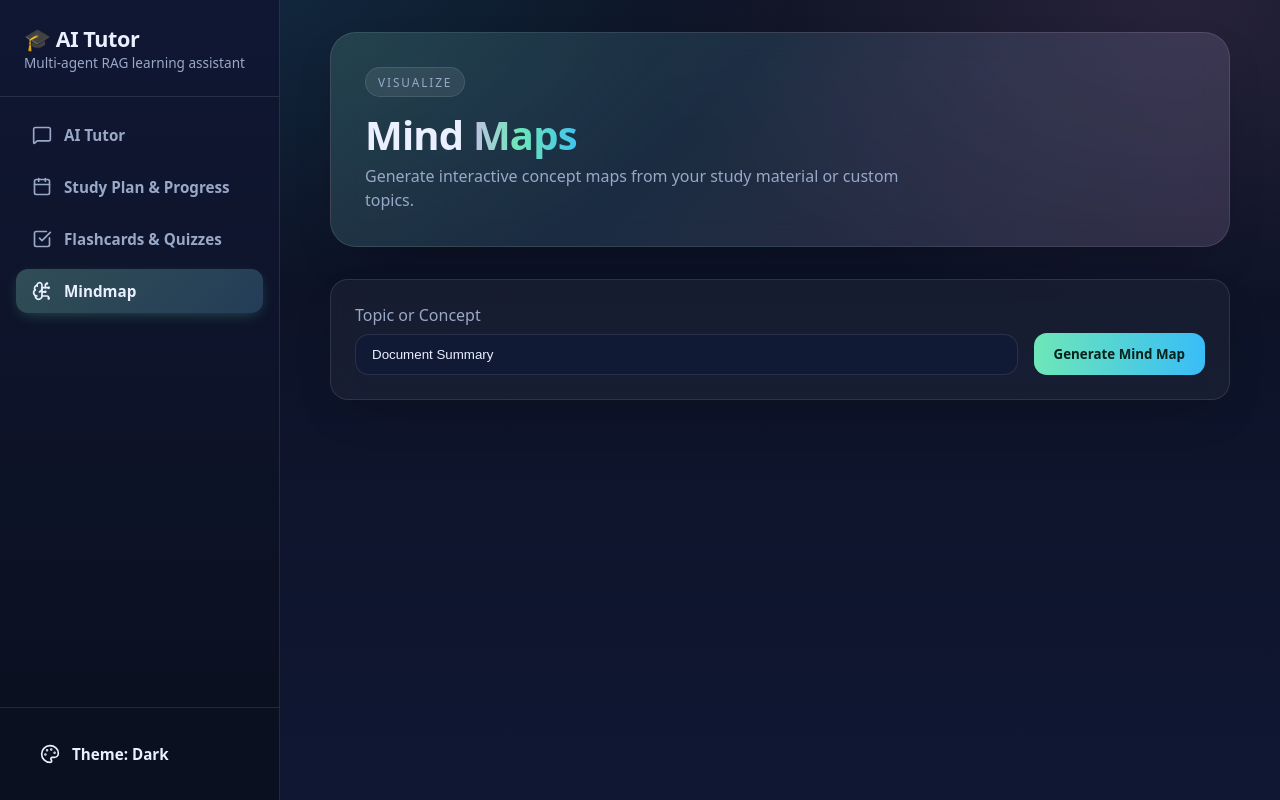
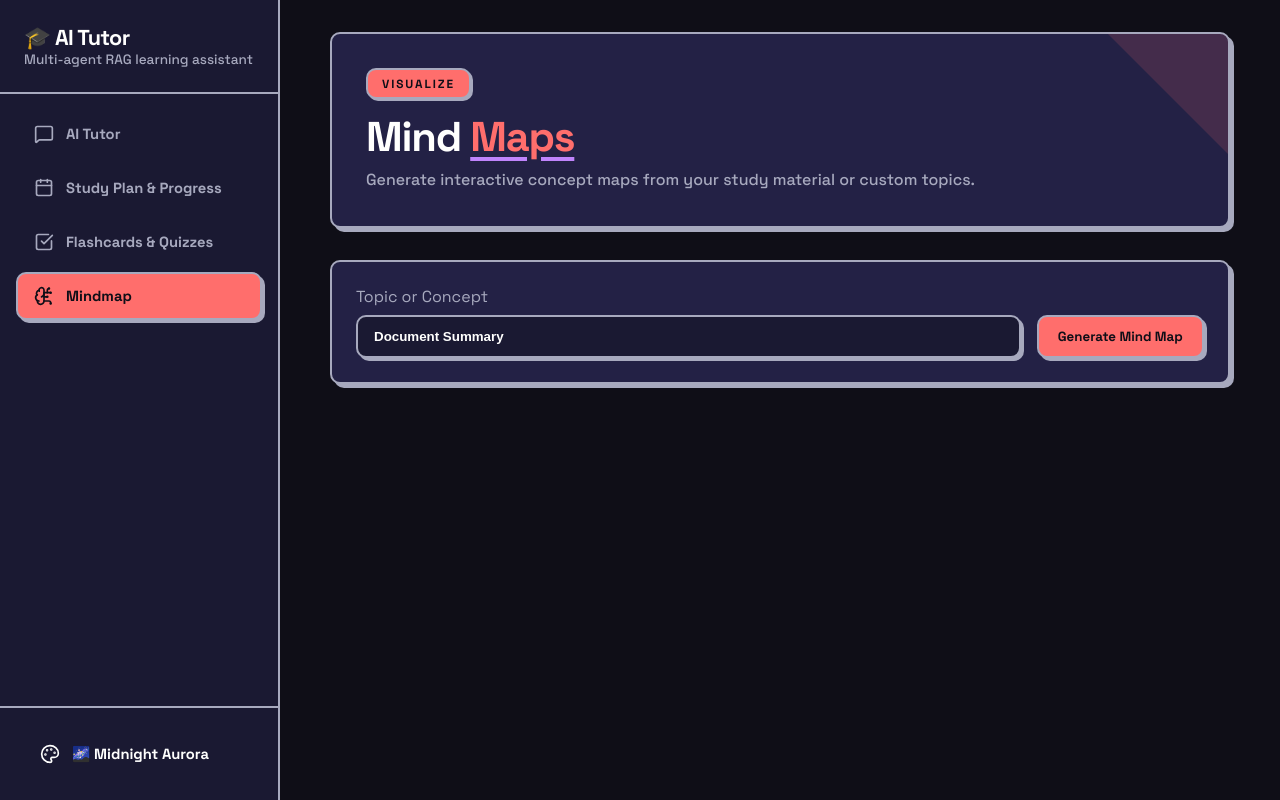
Before and after one commit to Archanadl/AI-Tutor-Agent, a React (Vite) app in the folder frontend/: page /mindmap in a window 1280 px wide. Built offline with nearby package versions, Linux system fonts and the light colour scheme.

Commit message:
feat: implement comic style design system with expanded theme support and CSS variables

```diff
--- a/frontend/index.html
+++ b/frontend/index.html
@@ -4,7 +4,10 @@
     <meta charset="UTF-8" />
     <link rel="icon" type="image/svg+xml" href="/favicon.svg" />
     <meta name="viewport" content="width=device-width, initial-scale=1.0" />
-    <title>frontend</title>
+    <link rel="preconnect" href="https://fonts.googleapis.com" />
+    <link rel="preconnect" href="https://fonts.gstatic.com" crossorigin />
+    <link href="https://fonts.googleapis.com/css2?family=Space+Grotesk:wght@400;500;600;700;800&family=Manrope:wght@400;500;600;700;800&display=swap" rel="stylesheet" />
+    <title>AI Tutor — CRAG Learning Assistant</title>
   </head>
   <body>
     <div id="root"></div>
--- a/frontend/src/App.tsx
+++ b/frontend/src/App.tsx
@@ -12,8 +12,17 @@ import { FlashcardsView } from './components/flashcards/FlashcardsView';
 import { MindmapView } from './components/mindmap/MindmapView';
 
 function App() {
-  const [theme, setTheme] = useState<'dark' | 'light' | 'solar-flare'>(
-    (localStorage.getItem('app-theme') as any) || 'dark'
+  type Theme = 'midnight-aurora' | 'forest-deep' | 'solar-flare' | 'light-frost';
+  const themes: Theme[] = ['midnight-aurora', 'forest-deep', 'solar-flare', 'light-frost'];
+  const themeLabels: Record<Theme, string> = {
+    'midnight-aurora': '🌌 Midnight Aurora',
+    'forest-deep': '🌲 Forest Deep',
+    'solar-flare': '🔥 Solar Flare',
+    'light-frost': '❄️ Light Frost',
+  };
+
+  const [theme, setTheme] = useState<Theme>(
+    (localStorage.getItem('app-theme') as Theme) || 'midnight-aurora'
   );
 
   useEffect(() => {
@@ -22,9 +31,8 @@ function App() {
   }, [theme]);
 
   const cycleTheme = () => {
-    if (theme === 'dark') setTheme('light');
-    else if (theme === 'light') setTheme('solar-flare');
-    else setTheme('dark');
+    const idx = themes.indexOf(theme);
+    setTheme(themes[(idx + 1) % themes.length]);
   };
 
   return (
@@ -56,10 +64,10 @@ function App() {
             </NavLink>
           </div>
 
-          <div className="sidebar-header" style={{ borderBottom: 'none', borderTop: '1px solid var(--border)' }}>
+          <div className="sidebar-header" style={{ borderBottom: 'none', borderTop: 'var(--border)' }}>
             <button onClick={cycleTheme} className="nav-item" style={{ width: '100%', background: 'transparent', border: 'none', textAlign: 'left', cursor: 'pointer', color: 'inherit' }}>
               <Palette size={20} />
-              Theme: {theme === 'dark' ? 'Dark' : theme === 'light' ? 'Light' : 'Solar Flare'}
+              {themeLabels[theme]}
             </button>
           </div>
         </aside>
--- a/frontend/src/components/flashcards/FlashcardsView.tsx
+++ b/frontend/src/components/flashcards/FlashcardsView.tsx
@@ -114,28 +114,28 @@ const FlashcardsComponent = () => {
             {/* Front */}
             <div style={{
               position: 'absolute', width: '100%', height: '100%', backfaceVisibility: 'hidden',
-              background: 'linear-gradient(160deg, color-mix(in srgb, var(--primary) 10%, var(--surface)), var(--surface) 60%)',
-              border: '1px solid var(--border)', borderRadius: '24px', display: 'flex', flexDirection: 'column',
+              background: 'var(--surface)',
+              border: 'var(--border)', borderRadius: 'var(--radius)', display: 'flex', flexDirection: 'column',
               alignItems: 'center', justifyContent: 'center', padding: '32px', textAlign: 'center',
-              boxShadow: '0 12px 40px -18px rgba(0,0,0,0.25)'
+              boxShadow: 'var(--shadow)'
             }}>
-              <div style={{ fontSize: '2.5rem', marginBottom: '16px', opacity: 0.7 }}>❓</div>
-              <div style={{ fontSize: '0.7rem', letterSpacing: '0.14em', textTransform: 'uppercase', color: 'var(--muted)', marginBottom: '12px' }}>Question</div>
-              <div style={{ fontFamily: "'Sora', sans-serif", fontSize: '1.2rem', fontWeight: 600 }}>{cards[currentIdx].front}</div>
+              <div style={{ fontSize: '2.5rem', marginBottom: '16px' }}>❓</div>
+              <div style={{ fontSize: '0.74rem', letterSpacing: '0.14em', textTransform: 'uppercase', color: 'var(--muted)', marginBottom: '12px', fontWeight: 800 }}>Question</div>
+              <div style={{ fontFamily: "'Space Grotesk', sans-serif", fontSize: '1.2rem', fontWeight: 700 }}>{cards[currentIdx].front}</div>
             </div>
 
             {/* Back */}
             <div style={{
               position: 'absolute', width: '100%', height: '100%', backfaceVisibility: 'hidden',
-              background: 'linear-gradient(160deg, color-mix(in srgb, var(--primary-2) 12%, var(--surface)), var(--surface) 60%)',
-              border: '1px solid var(--border)', borderRadius: '24px', display: 'flex', flexDirection: 'column',
+              background: 'var(--surface-strong)',
+              border: 'var(--border)', borderRadius: 'var(--radius)', display: 'flex', flexDirection: 'column',
               alignItems: 'center', justifyContent: 'center', padding: '32px', textAlign: 'center',
-              boxShadow: '0 12px 40px -18px rgba(0,0,0,0.25)',
+              boxShadow: 'var(--shadow)',
               transform: 'rotateY(180deg)'
             }}>
-              <div style={{ fontSize: '2.5rem', marginBottom: '16px', opacity: 0.7 }}>💡</div>
-              <div style={{ fontSize: '0.7rem', letterSpacing: '0.14em', textTransform: 'uppercase', color: 'var(--muted)', marginBottom: '12px' }}>Answer</div>
-              <div style={{ fontFamily: "'Sora', sans-serif", fontSize: '1.15rem', fontWeight: 500 }}>{cards[currentIdx].back}</div>
+              <div style={{ fontSize: '2.5rem', marginBottom: '16px' }}>💡</div>
+              <div style={{ fontSize: '0.74rem', letterSpacing: '0.14em', textTransform: 'uppercase', color: 'var(--muted)', marginBottom: '12px', fontWeight: 800 }}>Answer</div>
+              <div style={{ fontFamily: "'Space Grotesk', sans-serif", fontSize: '1.15rem', fontWeight: 600 }}>{cards[currentIdx].back}</div>
             </div>
           </div>
         </div>
@@ -298,12 +298,12 @@ const QuizComponent = () => {
                 const isCorrect = isSubmitted && opt === item.answer;
                 const isWrong = isSubmitted && isSelected && opt !== item.answer;
 
-                let borderColor = 'var(--border)';
+                let borderColor = 'var(--border-color)';
                 let bg = 'var(--surface)';
 
                 if (isSelected) { borderColor = 'var(--primary)'; bg = 'var(--surface-strong)'; }
-                if (isCorrect) { borderColor = 'var(--primary)'; bg = 'color-mix(in srgb, var(--primary) 20%, var(--surface))'; }
-                if (isWrong) { borderColor = 'var(--danger)'; bg = 'color-mix(in srgb, var(--danger) 20%, var(--surface))'; }
+                if (isCorrect) { borderColor = 'var(--primary)'; bg = 'var(--surface-strong)'; }
+                if (isWrong) { borderColor = 'var(--danger)'; bg = 'var(--surface)'; }
 
                 return (
                   <button
@@ -312,7 +312,7 @@ const QuizComponent = () => {
                     style={{
                       textAlign: 'left',
                       cursor: isSubmitted ? 'default' : 'pointer',
-                      border: `1px solid ${borderColor}`,
+                      border: `var(--border-width) solid ${borderColor}`,
                       background: bg,
                       padding: '1rem'
                     }}
@@ -324,7 +324,7 @@ const QuizComponent = () => {
               })}
             </div>
             {isSubmitted && (
-              <div style={{ marginTop: '1rem', padding: '1rem', background: 'var(--surface-strong)', borderRadius: '12px', borderLeft: '4px solid var(--primary-2)' }}>
+              <div style={{ marginTop: '1rem', padding: '1rem', background: 'var(--surface-strong)', borderRadius: 'var(--radius)', border: 'var(--border)', borderLeft: '4px solid var(--primary-2)' }}>
                 <p style={{ color: 'var(--muted)', fontSize: '0.9rem' }}>{item.why}</p>
               </div>
             )}
--- a/frontend/src/components/studyplan/StudyPlanView.tsx
+++ b/frontend/src/components/studyplan/StudyPlanView.tsx
@@ -148,7 +148,7 @@ const StudyPlanComponent = () => {
                     <h4 style={{ marginBottom: '4px' }}>Session {session.session}</h4>
                     <span style={{
                       fontSize: '0.75rem', padding: '2px 8px', borderRadius: '99px',
-                      background: isCompleted ? 'color-mix(in srgb, var(--primary) 20%, transparent)' : 'var(--surface-strong)',
+                      background: isCompleted ? 'var(--surface-strong)' : 'var(--surface)',
                       color: isCompleted ? 'var(--primary)' : 'var(--muted)'
                     }}>
                       {session.status.replace('_', ' ').toUpperCase()}
--- a/frontend/src/index.css
+++ b/frontend/src/index.css
@@ -1,61 +1,121 @@
+/* ============================================================
+   NEOBRUTALIST DESIGN SYSTEM — AI Tutor
+   ============================================================
+   Hard borders · Offset shadows · Flat solid colors · Bold type
+   ============================================================ */
+
+/* ---------- Theme: Midnight Aurora (default) ---------- */
 :root {
-  --bg: #0b1020;
-  --bg-soft: #101733;
-  --surface: rgba(255, 255, 255, 0.045);
-  --surface-strong: rgba(255, 255, 255, 0.08);
-  --border: rgba(255, 255, 255, 0.10);
-  --text: #eaf0ff;
-  --muted: #9aa8c7;
+  --bg: #0f0e17;
+  --bg-soft: #1a1932;
+  --surface: #232145;
+  --surface-strong: #2d2a5e;
+  --border-color: #a7a9be;
+  --text: #fffffe;
+  --muted: #a7a9be;
 
-  --primary: #6ee7b7;
-  --primary-2: #38bdf8;
-  --accent: #f0abfc;
+  --primary: #ff6e6c;
+  --primary-2: #67e8f9;
+  --accent: #c084fc;
 
   --warn: #fbbf24;
-  --danger: #fb7185;
+  --danger: #ff6e6c;
 
-  --input-bg: #111a35;
-  --input-text: #eaf0ff;
-  --placeholder: #8492b5;
+  --input-bg: #1a1932;
+  --input-text: #fffffe;
+  --placeholder: #6b6991;
 
-  --radius: 18px;
-  --shadow: 0 18px 50px -22px rgba(0, 0, 0, 0.35);
-  --btn-text: #04211a;
+  --border-width: 2.5px;
+  --border: var(--border-width) solid var(--border-color);
+  --radius: 10px;
+  --shadow: 4px 4px 0 var(--border-color);
+  --shadow-hover: 6px 6px 0 var(--primary);
+  --btn-text: #0f0e17;
 }
 
-[data-theme="light"] {
-  --bg: #f8fafc;
-  --bg-soft: #e2e8f0;
-  --surface: rgba(0, 0, 0, 0.03);
-  --surface-strong: rgba(0, 0, 0, 0.08);
-  --border: rgba(0, 0, 0, 0.1);
-  --text: #0f172a;
-  --muted: #64748b;
-  --primary: #10b981;
-  --primary-2: #0ea5e9;
-  --accent: #d946ef;
+/* ---------- Theme: Forest Deep ---------- */
+[data-theme="forest-deep"] {
+  --bg: #0b1a0f;
+  --bg-soft: #122118;
+  --surface: #1a3322;
+  --surface-strong: #22442d;
+  --border-color: #7ec89b;
+  --text: #e8f5e9;
+  --muted: #81c784;
+
+  --primary: #ccff00;
+  --primary-2: #d9ff4d;
+  --accent: #26a69a;
+
+  --warn: #ffee58;
+  --danger: #ef5350;
+
+  --input-bg: #122118;
+  --input-text: #e8f5e9;
+  --placeholder: #4a7c5a;
+
+  --border-color: #ccff00;
+  --shadow: 4px 4px 0 #99cc00;
+  --shadow-hover: 6px 6px 0 #d9ff4d;
+  --btn-text: #0b1a0f;
+}
+
+/* ---------- Theme: Solar Flare ---------- */
+[data-theme="solar-flare"] {
+  --bg: #1c110a;
+  --bg-soft: #2e1c12;
+  --surface: #3e2a1a;
+  --surface-strong: #503922;
+  --border-color: #d4a373;
+  --text: #fff1e0;
+  --muted: #d4a373;
+
+  --primary: #f46036;
+  --primary-2: #f4a261;
+  --accent: #e76f51;
+
+  --warn: #f4a261;
+  --danger: #e63946;
+
+  --input-bg: #2e1c12;
+  --input-text: #fff1e0;
+  --placeholder: #8a6e55;
+
+  --shadow: 4px 4px 0 #b87333;
+  --shadow-hover: 6px 6px 0 #f46036;
+  --btn-text: #1c110a;
+}
+
+/* ---------- Theme: Light Frost ---------- */
+[data-theme="light-frost"] {
+  --bg: #f2f0ef;
+  --bg-soft: #e6e3e1;
+  --surface: #ffffff;
+  --surface-strong: #e0ddd9;
+  --border-color: #222222;
+  --text: #1a1a1a;
+  --muted: #5c5c5c;
+
+  --primary: #3d5af1;
+  --primary-2: #22d1ee;
+  --accent: #7c3aed;
+
+  --warn: #f59e0b;
+  --danger: #ef4444;
+
   --input-bg: #ffffff;
-  --input-text: #0f172a;
-  --placeholder: #94a3b8;
+  --input-text: #1a1a1a;
+  --placeholder: #9ca3af;
+
+  --border-color: #1a1a1a;
+  --shadow: 4px 4px 0 #1a1a1a;
+  --shadow-hover: 6px 6px 0 #3d5af1;
   --btn-text: #ffffff;
 }
 
-[data-theme="solar-flare"] {
-  --bg: #2e1c14;
-  --bg-soft: #462a1e;
-  --surface: rgba(255, 180, 120, 0.05);
-  --surface-strong: rgba(255, 180, 120, 0.12);
-  --border: rgba(255, 180, 120, 0.2);
-  --text: #ffecd6;
-  --muted: #d4a373;
-  --primary: #f46036;
-  --primary-2: #f4a261;
-  --accent: #e76f51;
-  --input-bg: #1f110c;
-  --input-text: #ffecd6;
-  --placeholder: #9e8470;
-  --btn-text: #1f110c;
-}
+/* ============================================================
+   RESET & BASE
+   ============================================================ */
 
 * {
   box-sizing: border-box;
@@ -64,27 +124,30 @@
 }
 
 body {
-  font-family: 'Manrope', system-ui, -apple-system, sans-serif;
-  background:
-    radial-gradient(1100px 620px at 12% -10%, color-mix(in srgb, var(--primary-2) 18%, transparent), transparent 60%),
-    radial-gradient(900px 520px at 92% 0%, color-mix(in srgb, var(--accent) 12%, transparent), transparent 60%),
-    linear-gradient(180deg, var(--bg) 0%, var(--bg-soft) 100%);
+  font-family: 'Space Grotesk', 'Manrope', system-ui, -apple-system, sans-serif;
+  background: var(--bg);
   color: var(--text);
   min-height: 100vh;
-  background-attachment: fixed;
 }
 
 h1, h2, h3, h4, h5, h6 {
-  font-family: 'Sora', system-ui, sans-serif;
-  letter-spacing: -0.02em;
+  font-family: 'Space Grotesk', 'Sora', system-ui, sans-serif;
+  letter-spacing: -0.03em;
   color: var(--text);
+  font-weight: 800;
 }
 
-h1 { font-weight: 700; }
+h1 { font-weight: 800; }
 
 a {
   color: var(--primary-2);
   text-decoration: none;
+  font-weight: 600;
+}
+a:hover {
+  text-decoration: underline;
+  text-decoration-thickness: 2px;
+  text-underline-offset: 3px;
 }
 
 button {
@@ -92,24 +155,28 @@ button {
   font-family: inherit;
 }
 
-/* App Layout */
+/* ============================================================
+   APP LAYOUT
+   ============================================================ */
+
 .app-container {
   display: flex;
   height: 100vh;
   overflow: hidden;
 }
 
+/* ---------- Sidebar ---------- */
 .sidebar {
   width: 280px;
-  background: linear-gradient(180deg, var(--bg-soft), var(--bg) 92%);
-  border-right: 1px solid var(--border);
+  background: var(--bg-soft);
+  border-right: var(--border);
   display: flex;
   flex-direction: column;
 }
 
 .sidebar-header {
   padding: 1.5rem;
-  border-bottom: 1px solid var(--border);
+  border-bottom: var(--border);
 }
 
 .sidebar-header h1 {
@@ -120,13 +187,14 @@ button {
 .sidebar-header p {
   color: var(--muted);
   font-size: 0.85rem;
+  font-weight: 500;
 }
 
 .nav-links {
   display: flex;
   flex-direction: column;
   padding: 1rem;
-  gap: 0.5rem;
+  gap: 6px;
   flex: 1;
 }
 
@@ -135,52 +203,80 @@ button {
   align-items: center;
   gap: 12px;
   padding: 12px 16px;
-  border-radius: 12px;
+  border-radius: var(--radius);
+  border: var(--border-width) solid transparent;
   color: var(--muted);
-  font-weight: 600;
-  font-size: 0.95rem;
-  transition: all 0.2s;
+  font-weight: 700;
+  font-size: 0.92rem;
+  transition: all 0.15s ease;
 }
 
 .nav-item:hover {
   background: var(--surface);
   color: var(--text);
+  border-color: var(--border-color);
 }
 
 .nav-item.active {
-  background: linear-gradient(135deg, color-mix(in srgb, var(--primary) 20%, var(--surface-strong)), color-mix(in srgb, var(--primary-2) 15%, var(--surface-strong)));
-  color: var(--text);
-  box-shadow: 0 4px 16px -6px color-mix(in srgb, var(--primary) 40%, transparent);
+  background: var(--primary);
+  color: var(--btn-text);
+  border-color: var(--border-color);
+  box-shadow: 3px 3px 0 var(--border-color);
 }
 
+/* ---------- Main Content ---------- */
 .main-content {
   flex: 1;
   overflow-y: auto;
   padding: 2rem;
   position: relative;
+  background: var(--bg);
 }
 
-/* Cards & Components */
+/* ============================================================
+   CARDS
+   ============================================================ */
+
 .card {
-  border: 1px solid var(--border);
+  border: var(--border);
   border-radius: var(--radius);
   padding: 24px;
   background: var(--surface);
-  backdrop-filter: blur(12px);
   box-shadow: var(--shadow);
-  color: inherit;
+  color: var(--text);
+  transition: box-shadow 0.15s ease, transform 0.15s ease;
 }
+
+.card:hover {
+  box-shadow: var(--shadow-hover);
+}
+
+/* ============================================================
+   HERO SECTION
+   ============================================================ */
 
 .hero {
   position: relative;
   overflow: hidden;
   padding: 34px;
-  border: 1px solid var(--border);
-  border-radius: 26px;
-  background: linear-gradient(135deg, color-mix(in srgb, var(--primary) 12%, transparent), color-mix(in srgb, var(--primary-2) 10%, transparent) 40%, color-mix(in srgb, var(--accent) 10%, transparent)), var(--surface);
+  border: var(--border);
+  border-radius: var(--radius);
+  background: var(--surface);
   box-shadow: var(--shadow);
-  backdrop-filter: blur(14px);
   margin-bottom: 2rem;
+}
+
+/* decorative corner accent */
+.hero::after {
+  content: '';
+  position: absolute;
+  top: 0;
+  right: 0;
+  width: 120px;
+  height: 120px;
+  background: var(--primary);
+  clip-path: polygon(100% 0, 0 0, 100% 100%);
+  opacity: 0.15;
 }
 
 .hero .eyebrow {
@@ -190,94 +286,116 @@ button {
   font-size: 0.74rem;
   letter-spacing: 0.16em;
   text-transform: uppercase;
-  color: var(--muted);
-  border: 1px solid var(--border);
-  padding: 6px 12px;
-  border-radius: 999px;
-  background: var(--surface-strong);
+  font-weight: 800;
+  color: var(--btn-text);
+  border: var(--border);
+  padding: 6px 14px;
+  border-radius: var(--radius);
+  background: var(--primary);
+  box-shadow: 2px 2px 0 var(--border-color);
   margin-bottom: 1rem;
 }
 
 .hero h1 {
-  font-size: 2.5rem;
-  line-height: 1.08;
+  font-size: 2.6rem;
+  line-height: 1.05;
   margin-bottom: 0.5rem;
 }
 
 .hero p {
   color: var(--muted);
   max-width: 60ch;
-  line-height: 1.5;
+  line-height: 1.6;
+  font-weight: 500;
 }
 
+/* Gradient text — kept but with neobrutalist-friendly colors */
 .grad-text {
-  background: linear-gradient(90deg, var(--primary), var(--primary-2), var(--accent), var(--primary));
-  background-size: 200% auto;
-  -webkit-background-clip: text;
-  background-clip: text;
-  -webkit-text-fill-color: transparent;
-  animation: gradientPan 7s linear infinite;
+  color: var(--primary);
+  -webkit-text-fill-color: var(--primary);
+  text-decoration: underline;
+  text-decoration-thickness: 4px;
+  text-underline-offset: 6px;
+  text-decoration-color: var(--accent);
 }
 
-@keyframes gradientPan {
-  0% { background-position: 0% 50%; }
-  100% { background-position: 200% 50%; }
-}
+/* ============================================================
+   BUTTONS
+   ============================================================ */
 
-/* Buttons */
 .btn {
   display: inline-flex;
   align-items: center;
   justify-content: center;
   gap: 8px;
-  border-radius: 13px;
-  border: 1px solid var(--border);
+  border-radius: var(--radius);
+  border: var(--border);
   background: var(--surface);
   color: var(--text);
-  font-weight: 600;
-  padding: 0.75rem 1.25rem;
-  transition: all 0.2s;
+  font-weight: 700;
+  padding: 0.7rem 1.2rem;
+  box-shadow: 3px 3px 0 var(--border-color);
+  transition: all 0.12s ease;
 }
 
 .btn:hover:not(:disabled) {
-  transform: translateY(-2px);
-  border-color: var(--primary);
-  background: var(--surface-strong);
+  transform: translate(-2px, -2px);
+  box-shadow: 5px 5px 0 var(--border-color);
+}
+
+.btn:active:not(:disabled) {
+  transform: translate(1px, 1px);
+  box-shadow: 1px 1px 0 var(--border-color);
 }
 
 .btn-primary {
-  background: linear-gradient(90deg, var(--primary), var(--primary-2));
+  background: var(--primary);
   color: var(--btn-text);
-  border: none;
+  border-color: var(--border-color);
 }
 
 .btn-primary:hover:not(:disabled) {
-  background: linear-gradient(90deg, var(--primary-2), var(--accent));
-  box-shadow: 0 12px 26px -18px color-mix(in srgb, var(--primary) 70%, transparent);
+  background: var(--primary-2);
+  transform: translate(-2px, -2px);
+  box-shadow: 5px 5px 0 var(--border-color);
 }
 
 .btn:disabled {
-  opacity: 0.5;
+  opacity: 0.45;
   cursor: not-allowed;
+  box-shadow: none;
 }
 
-/* Inputs */
+/* ============================================================
+   INPUTS
+   ============================================================ */
+
 .input {
   width: 100%;
   background: var(--input-bg);
   color: var(--input-text);
-  border: 1px solid var(--border);
-  border-radius: 14px;
+  border: var(--border);
+  border-radius: var(--radius);
   padding: 0.75rem 1rem;
   outline: none;
-  transition: border-color 0.2s;
+  font-weight: 600;
+  box-shadow: 3px 3px 0 var(--border-color);
+  transition: box-shadow 0.15s ease, border-color 0.15s ease;
 }
 
 .input:focus {
   border-color: var(--primary);
+  box-shadow: 3px 3px 0 var(--primary);
 }
 
-/* Utils */
+.input::placeholder {
+  color: var(--placeholder);
+}
+
+/* ============================================================
+   UTILITY CLASSES
+   ============================================================ */
+
 .mb-4 { margin-bottom: 1rem; }
 .mb-8 { margin-bottom: 2rem; }
 .flex { display: flex; }
@@ -287,9 +405,38 @@ button {
 .grid-cols-2 { grid-template-columns: 1fr 1fr; }
 .grid-cols-3 { grid-template-columns: repeat(3, 1fr); }
 
-/* Animations */
+/* ============================================================
+   ANIMATIONS
+   ============================================================ */
+
 @keyframes spin {
   from { transform: rotate(0deg); }
   to { transform: rotate(360deg); }
 }
 .animate-spin { animation: spin 1s linear infinite; }
+
+/* Neobrutalist "pop-in" animation */
+@keyframes popIn {
+  0% { opacity: 0; transform: scale(0.92) translateY(8px); }
+  100% { opacity: 1; transform: scale(1) translateY(0); }
+}
+.animate-pop { animation: popIn 0.3s ease-out; }
+
+/* ============================================================
+   SCROLLBAR (themed)
+   ============================================================ */
+
+.main-content::-webkit-scrollbar {
+  width: 10px;
+}
+.main-content::-webkit-scrollbar-track {
+  background: var(--bg);
+}
+.main-content::-webkit-scrollbar-thumb {
+  background: var(--surface-strong);
+  border: 2px solid var(--bg);
+  border-radius: 6px;
+}
+.main-content::-webkit-scrollbar-thumb:hover {
+  background: var(--primary);
+}
```
